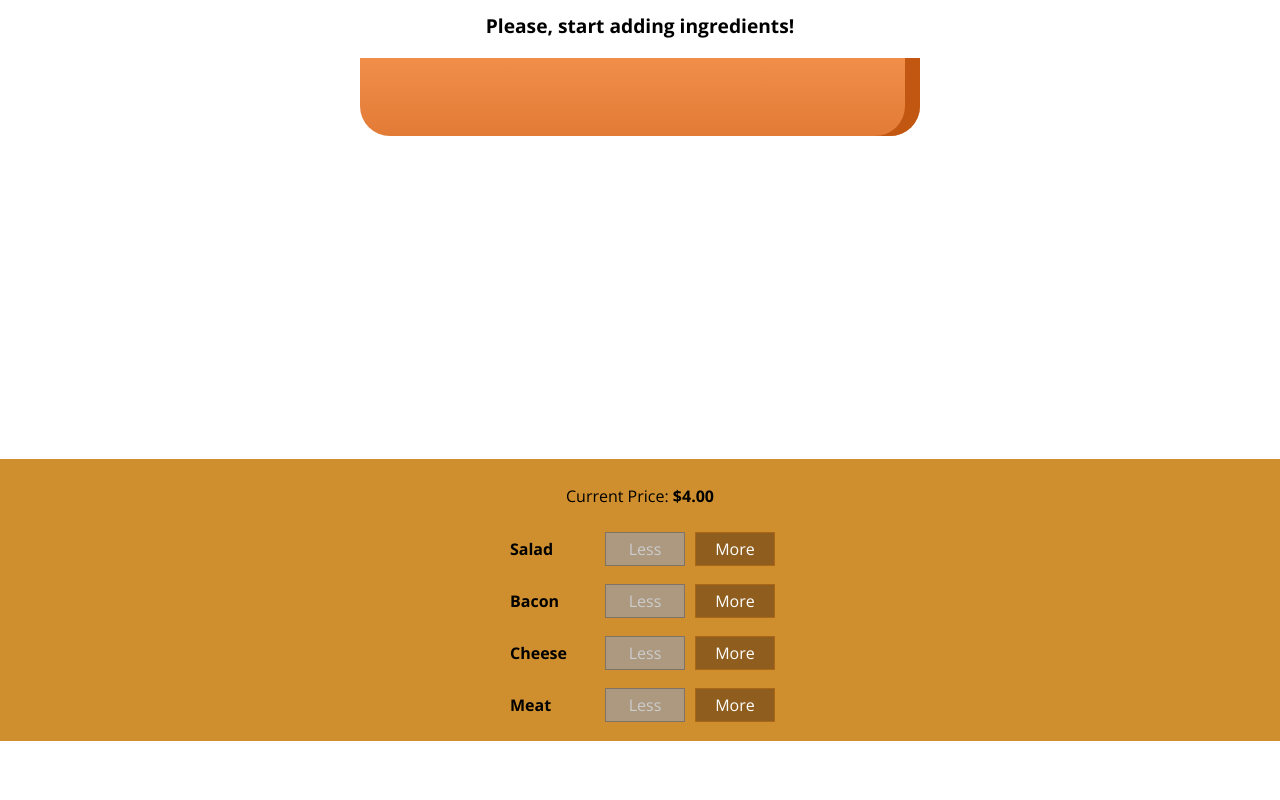
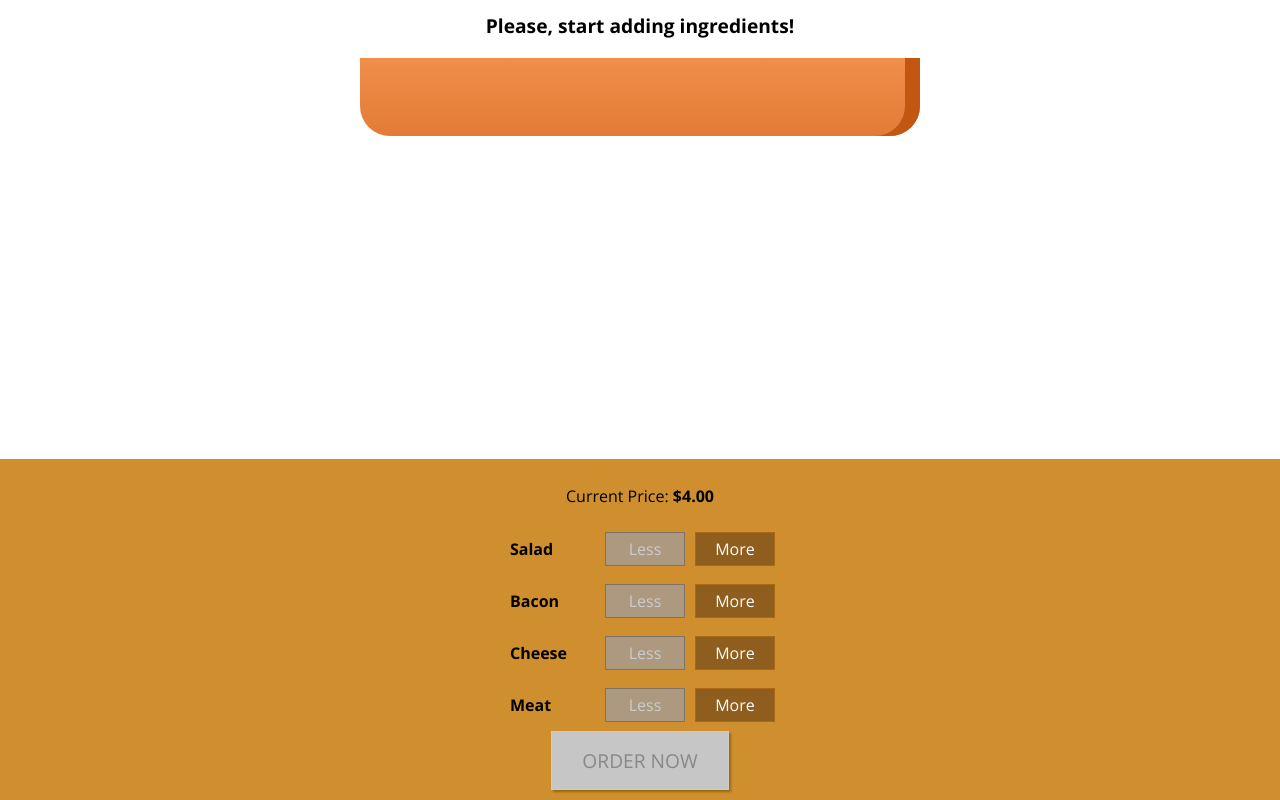
Before and after one commit to danielduarte/react-burger-builder, a React (Create React App) app: page / in a window 1280 px wide. Shown: the part 179-979 px from the top of the page. Before the commit the page ends 920 px from the top, so only its background shows below. Built offline with nearby package versions, Linux system fonts and the light colour scheme.

Commit message:
Added order button

```diff
--- a/src/components/Burger/BuildControls/BuildControls.js
+++ b/src/components/Burger/BuildControls/BuildControls.js
@@ -21,6 +21,9 @@
         onRemove={() => props.onRemoveIngredient(control.type)}
         disabled={props.disabled[control.type]} />
     ))}
+    <button
+      className={classes.OrderButton}
+      disabled={!props.purchasable}>ORDER NOW</button>
   </div>
 );
 
--- a/src/components/Burger/BuildControls/BuildControls.module.css
+++ b/src/components/Burger/BuildControls/BuildControls.module.css
@@ -8,3 +8,45 @@
     margin: auto;
     padding: 10px 0;
 }
+
+
+.OrderButton {
+    background-color: #DAD735;
+    outline: none;
+    cursor: pointer;
+    border: 1px solid #966909;
+    color: #966909;
+    font-family: inherit;
+    font-size: 1.2em;
+    padding: 15px 30px;
+    box-shadow: 2px 2px 2px #966909;
+}
+
+.OrderButton:hover, .OrderButton:active {
+    background-color: #A0DB41;
+    border: 1px solid #966909;
+    color: #966909;
+}
+
+.OrderButton:disabled {
+    background-color: #C7C6C6;
+    cursor: not-allowed;
+    border: 1px solid #ccc;
+    color: #888888;
+}
+
+.OrderButton:not(:disabled) {
+    animation: enable 0.3s linear;
+}
+
+@keyframes enable {
+    0% {
+        transform: scale(1);
+    }
+    60% {
+        transform: scale(1.1);
+    }
+    100% {
+        transform: scale(1);
+    }
+}
--- a/src/containers/BurgerBuilder/BurgerBuilder.js
+++ b/src/containers/BurgerBuilder/BurgerBuilder.js
@@ -20,6 +20,13 @@
       meat: 0,
     },
     totalPrice: 4,
+    purchasable: false,
+  };
+
+  updatePurchaseState = (ingredients) => {
+    const ingredientsSum = Object.keys(ingredients)
+      .reduce((acc, ingKey) => acc + ingredients[ingKey], 0);
+    this.setState({ purchasable: ingredientsSum > 0 });
   };
 
   addIngredientHandler = (type, qty = 1) => {
@@ -38,6 +45,8 @@
       ingredients: newIngredients,
       totalPrice: newPrice,
     });
+
+    this.updatePurchaseState(newIngredients);
   };
 
   removeIngredientHandler = (type) => {
@@ -45,7 +54,6 @@
   };
 
   render() {
-
     const disabledInfo = Object.keys(this.state.ingredients).reduce((acc, ingKey) => {
       acc[ingKey] = this.state.ingredients[ingKey] === 0;
       return acc;
@@ -58,7 +66,8 @@
           onAddIngredient={this.addIngredientHandler}
           onRemoveIngredient={this.removeIngredientHandler}
           disabled={disabledInfo}
-          price={this.state.totalPrice}/>
+          purchasable={this.state.purchasable}
+          price={this.state.totalPrice} />
       </Fragment>
     );
   }
```
